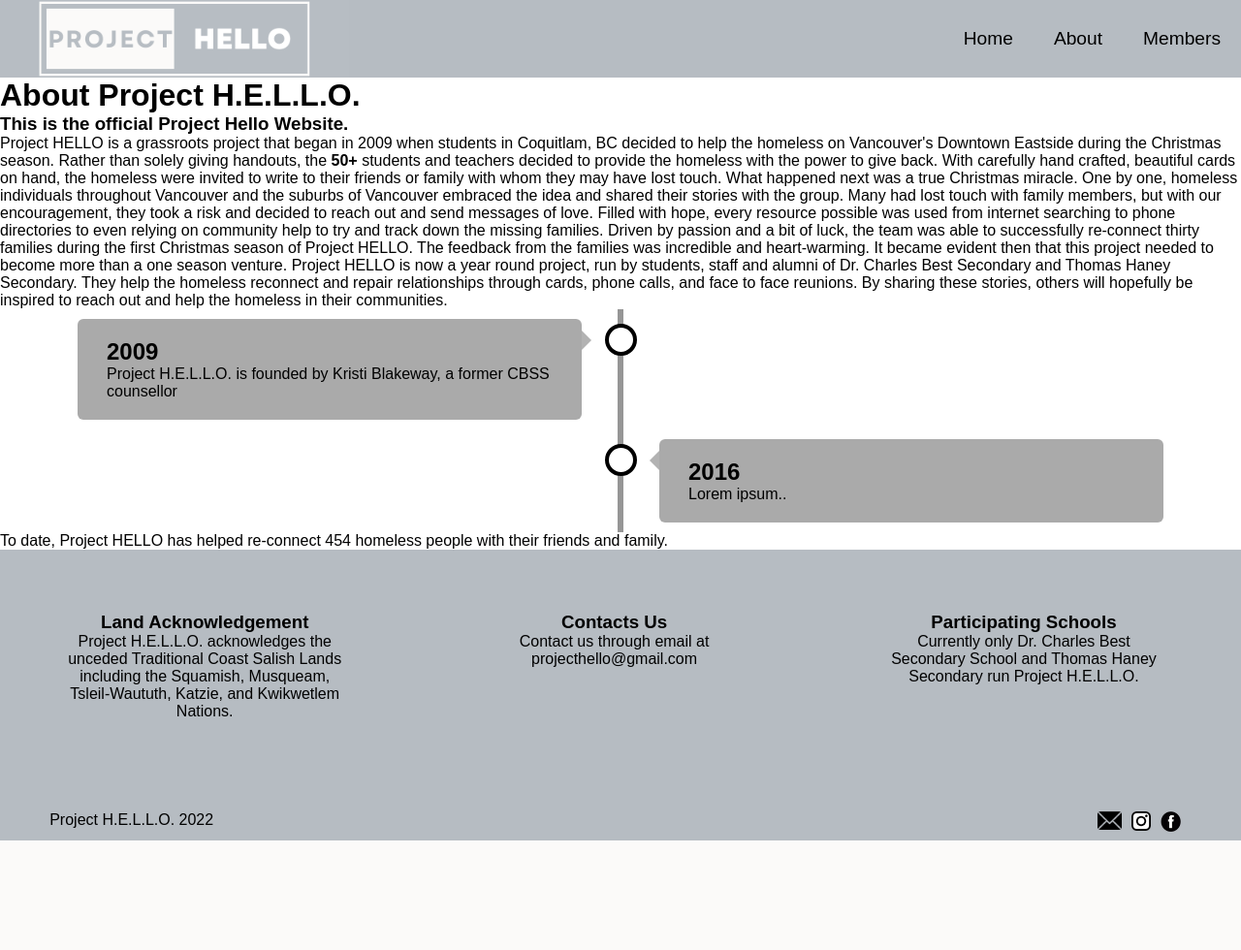
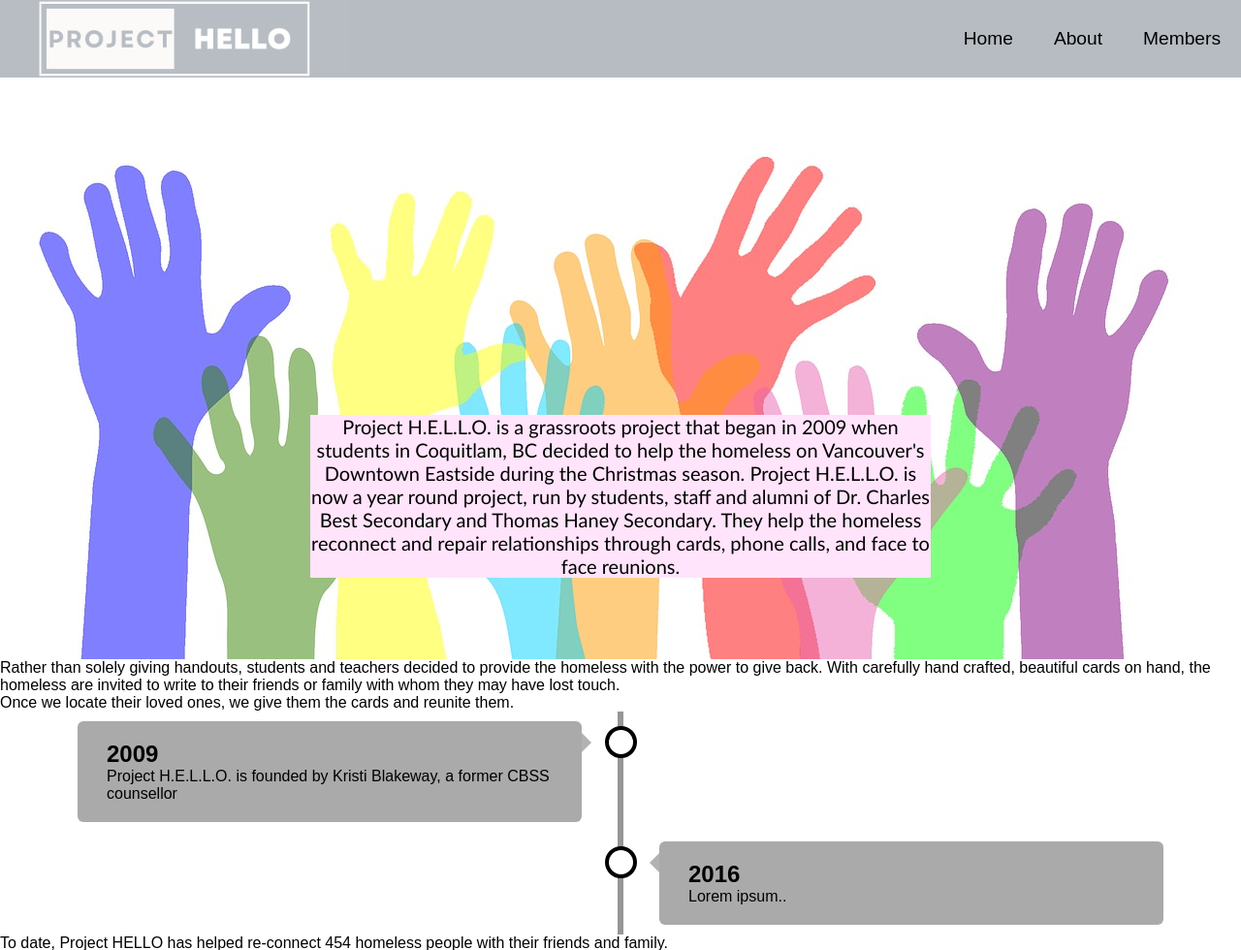
Before and after one commit to BBB-TOAD/PH_website, a PHP site: page /html/about.html in a window 1280 px wide. Shown: the top 980 px of the page at 97% size. Before the commit the page ends 867 px from the top, so only its background shows below. Run offline with PHP 8.4, Linux system fonts and the light colour scheme.

Commit message:
New update for About page top part

```diff
--- a/css/about.css
+++ b/css/about.css
@@ -129,3 +129,22 @@ body {
     left: 0%;
   }
 }
+
+#about-container {
+  position: relative;
+  height: 600px;
+  width: 100%;
+  overflow: hidden;
+}
+
+#about-container p {
+  text-align: center;
+  background-color: rgb(255, 228, 251);
+  color: rgb(0, 0, 0);
+  position: absolute;
+  font-family: "Gill Sans", "Gill Sans MT", Calibri, "Trebuchet MS", sans-serif;
+  font-size: 1.25rem;
+  bottom: 0;
+  left: 50%;
+  transform: translate(-50%, -50%);
+}
--- a/css/base.css
+++ b/css/base.css
@@ -129,3 +129,6 @@ a:-webkit-any-link {
 .bottom-right #email img {
   max-width: 25px;
 }
+
+@media only screen and (max-width: 576px) {
+}
--- a/html/about.html
+++ b/html/about.html
@@ -12,28 +12,23 @@
 </head>
 
 <body>
-  <header>
-    <h1>About Project H.E.L.L.O.</h1>
-    <h3>This is the official Project Hello Website.<br \></h3>
-  </header>
-  <div class="about">
-    <p>Project HELLO is a grassroots project that began in 2009 when students in Coquitlam, BC decided to help the
-      homeless on Vancouver's Downtown Eastside during the Christmas season. Rather than solely giving handouts, the
-      <b>50+</b> students and teachers decided to provide the homeless with the power to give back. With carefully
-      hand crafted, beautiful cards on hand, the homeless were invited to write to their friends or family with whom
-      they may have lost touch. What happened next was a true Christmas miracle. One by one, homeless individuals
-      throughout Vancouver and the suburbs of Vancouver embraced the idea and shared their stories with the group.
-      Many had lost touch with family members, but with our encouragement, they took a risk and decided to reach out
-      and send messages of love. Filled with hope, every resource possible was used from internet searching to phone
-      directories to even relying on community help to try and track down the missing families. Driven by passion
-      and a bit of luck, the team was able to successfully re-connect thirty families during the first Christmas
-      season of Project HELLO. The feedback from the families was incredible and heart-warming. It became evident then
-      that this project needed to become more than a one season venture. Project HELLO is now a year round project,
-      run by students, staff and alumni of Dr. Charles Best Secondary and Thomas Haney Secondary. They help the
-      homeless reconnect and repair relationships through cards, phone calls, and face to face reunions. By sharing
-      these stories, others will hopefully be inspired to reach out and help the homeless in their communities.
-    </p>
+  <div id="about-container">
+    <img src="../images/about/volunteer.jpg">
+      <p>Project H.E.L.L.O. is a grassroots project that began in 2009 when students in Coquitlam, BC decided to help the
+        homeless on Vancouver's Downtown Eastside during the Christmas season. Project H.E.L.L.O. is now a year round project,
+        run by students, staff and alumni of Dr. Charles Best Secondary and Thomas Haney Secondary. They help the
+        homeless reconnect and repair relationships through cards, phone calls, and face to face reunions.</p>
+
   </div>
+  <div id="process-container">
+    <p>Rather than solely giving handouts, students and teachers decided to provide the homeless with the power to give back. With carefully
+      hand crafted, beautiful cards on hand, the homeless are invited to write to their friends or family with whom
+      they may have lost touch.</p>
+  </div>
+  <div class="find-container">
+    <p>Once we locate their loved ones, we give them the cards and reunite them.</p>
+  </div>
+  <div id="mission-container"></div>
   <div class="timeline">
     <div class="container left">
       <div class="content">
--- a/js/base.js
+++ b/js/base.js
@@ -30,7 +30,7 @@ var footer = `
             </div>
             <div class="container-top-info" id="info2">
                 <h3>Contacts Us</h3>
-                <p>Contact us through <a href="mailto:projecthello@gmail.com"> email </a>at projecthello@gmail.com
+                <p>Contact us through <a href="mailto:PH.project.hello@gmail.com"> email </a>at projecthello@gmail.com
                     </p>
             </div>
             <div class="container-top-info" id="info3"><h3>Participating Schools</h1>
@@ -54,7 +54,7 @@ var footer = `
                     </a>
                 </div>
                 <div class="social-media" id="email">
-                    <a href="mailto:projecthello@gmail.com">
+                    <a href="mailto:PH.project.hello@gmail.com">
                         <img src="../images/social/email.jpg">
                     </a>
                 </div>
```
Also changed, not shown: README.md, images/about/letter.jpg (added), images/about/volunteer.jpg (added), 1 other file.
